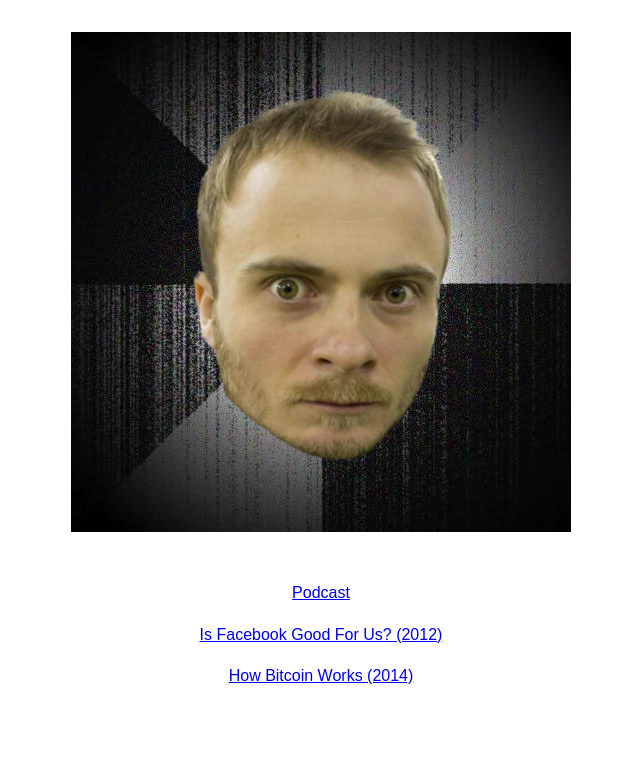
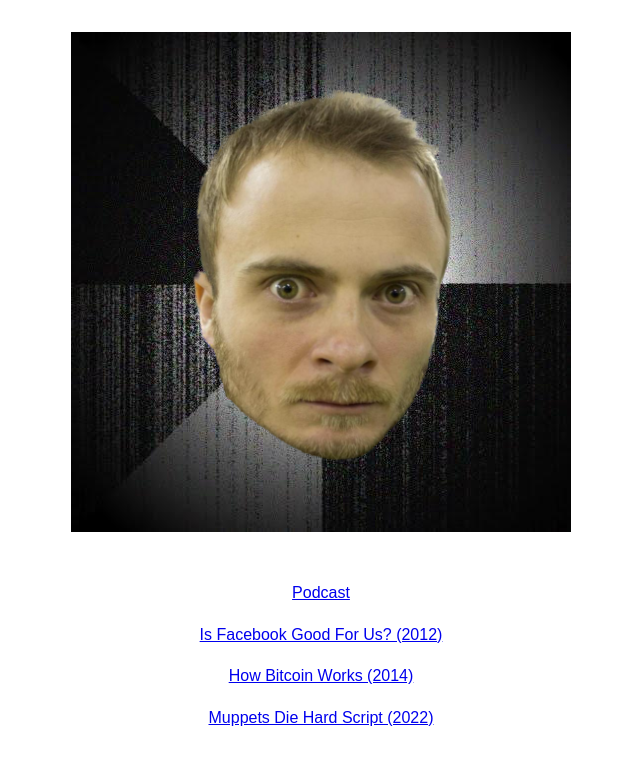
Before and after one commit to vicsz/dzido-site, a plain HTML site: page site/index.html in a window 1280 px wide. Shown: the whole page, without its empty margins (319-959 px from the left). Drawn offline with Linux system fonts and the light colour scheme.

Commit message:
Update index.html

```diff
--- a/site/index.html
+++ b/site/index.html
@@ -27,6 +27,7 @@
 		    <p><a href="https://podcasts.apple.com/ca/podcast/i-think-therefore-i-google/id1517323832" target="_blank">Podcast</a></p>
 		    <p><a href="https://www.amazon.ca/Focus-Facebook-Bad-Dzido-Szoltysek-ebook/dp/B009PAEOIU" target="_blank">Is Facebook Good For Us? (2012)</a></p>
 		    <p><a href="https://www.amazon.ca/How-Bitcoin-Works-Quick-Introduction-ebook/dp/B00OTPG6Y6" target="_blank">How Bitcoin Works (2014)</a></p>
+		    <p><a href="https://www.reddit.com/r/Screenwriting/comments/rjhhg1/a_very_muppet_die_hard_actionmuppetry_77_pages/" target="_blank">Muppets Die Hard Script (2022)</a></p>
 		</section>
     </main>
     <script src="quotes.json" type="application/json" defer></script>
```
